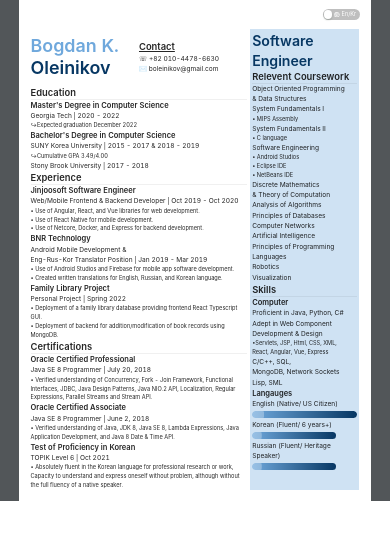
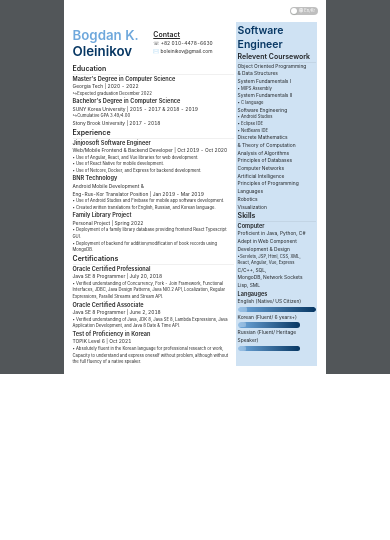
Before and after one commit to bowdawn/oleinikov-resume, a React (Create React App) app: page / in a window 390 px wide. Shown: the top 540 px of the page. Built offline with nearby package versions, Linux system fonts and the light colour scheme.

Commit message:
update dimensions

```diff
--- a/src/App.css
+++ b/src/App.css
@@ -54,24 +54,24 @@
 
 @media only screen and (max-width: 650px) {
   .App {
-    zoom: 0.49;
+    zoom: 0.45;
   }
 }
 
 @media only screen and (max-width: 550px) {
   .App {
-    zoom: 0.48;
+    zoom: 0.40;
   }
 }
 
 @media only screen and (max-width: 450px) {
   .App {
-    zoom: 0.47;
+    zoom: 0.35;
   }
 }
 
 @media only screen and (max-width: 350px) {
   .App {
-    zoom: 0.46;
+    zoom: 0.30;
   }
 }
```
